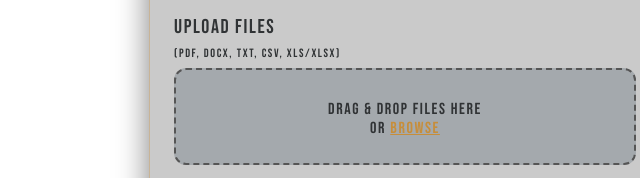
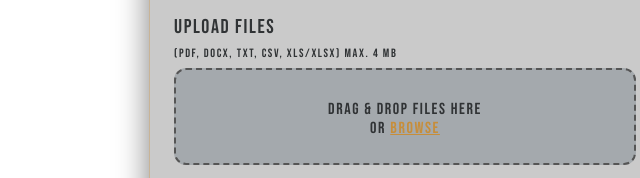
Before and after one commit to sloworbitC/pending___sender, a website: page index.html in a window 1280 px wide. Shown: the part 463-641 px from the top of the page, 235-875 px from the left. Drawn offline with Linux system fonts and the light colour scheme; a web font is replaced by a local one.

Commit message:
Update index.html

```diff
--- a/index.html
+++ b/index.html
@@ -49,7 +49,7 @@
                             <textarea name="body" id="body" rows="6"></textarea>
                             <br>
                             <label>Upload Files <br><span class="fileTypes">(PDF, DOCX, TXT, CSV,
-                                    XLS/XLSX)</span></label>
+                                    XLS/XLSX) max. 4 MB</span></label>
                             <div class="upload-zone">
                                 <input type="file" id="fileInput" name="attachments" multiple
                                     accept=".pdf,.docx,.txt,.csv,.xls,.xlsx">
```
